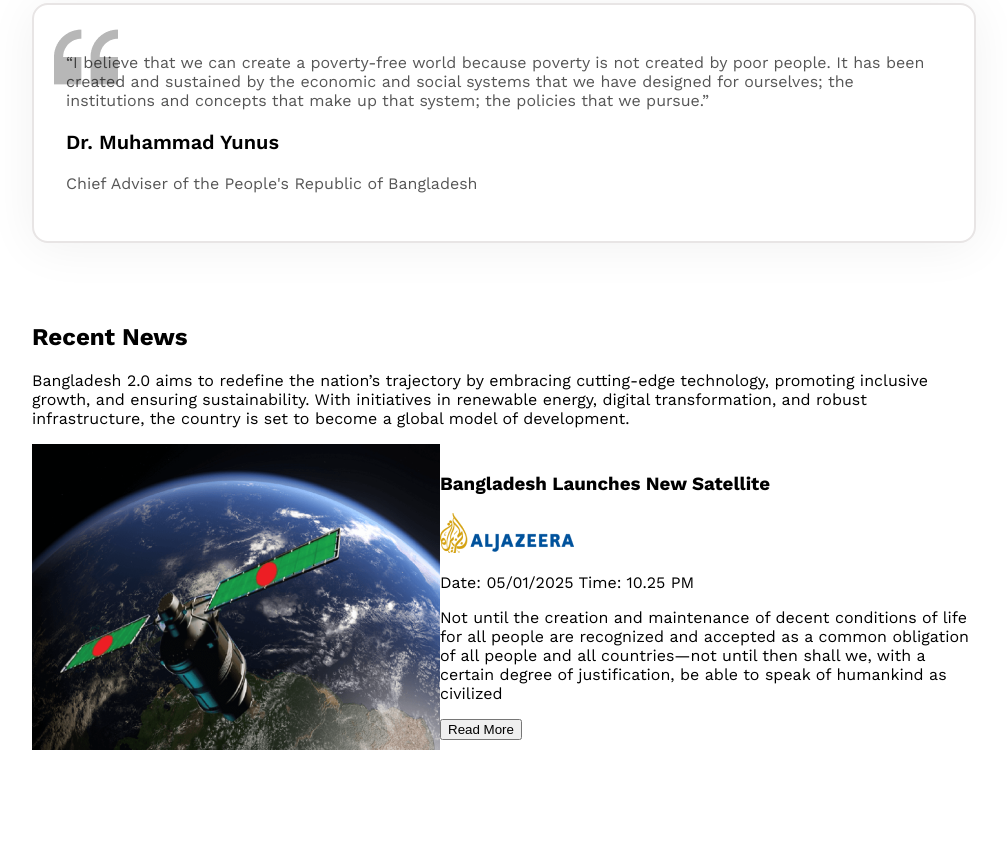
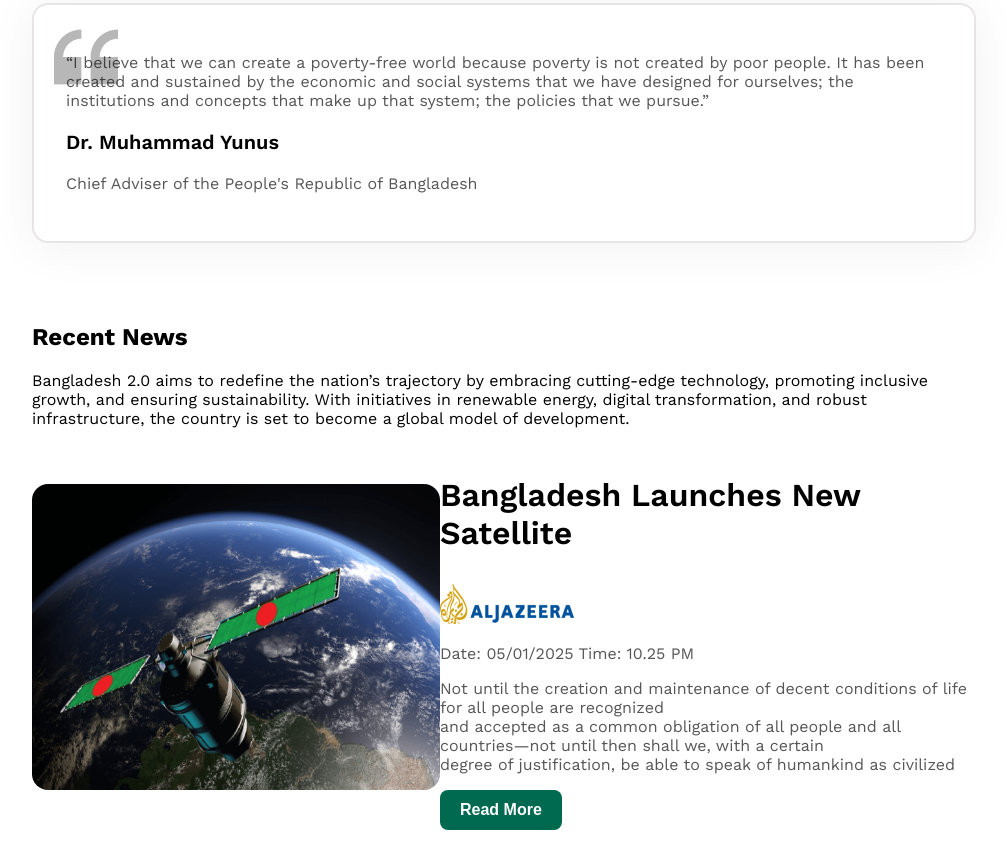
Before and after one commit to iqbalhossensayem/My-first-assignment, a plain HTML site: page index.html in a window 1280 px wide. Shown: the part 1460-2328 px from the top of the page, without its empty margins (136-1143 px from the left). Before the commit the page ends 2290 px from the top, so only its background shows below. Drawn offline with nearby package versions, Linux system fonts and the light colour scheme.

Commit message:
extra work in news portal

```diff
--- a/index.html
+++ b/index.html
@@ -84,15 +84,16 @@
                     development.</p>
             </div>
             <div class="news-portal">
-                <img src="assets/satelite.png" alt="satelite">
+                <img class="news-img" src="assets/satelite.png" alt="satelite">
                 <div class="news-info">
-                    <h3>Bangladesh Launches New Satellite</h3>
+                    <h3 class="news-heading">Bangladesh Launches New Satellite</h3>
                     <img src="assets/al-jazeera.png" alt="al-jazeera logo">
-                    <p>Date: 05/01/2025 Time: 10.25 PM</p>
-                    <p class="news-discription">Not until the creation and maintenance of decent conditions of life for all people are recognized
+                    <p class="date same-para">Date: 05/01/2025 Time: 10.25 PM</p>
+                    <p class="news-discription same-para">Not until the creation and maintenance of decent conditions of life for
+                        all people are recognized <br>
                         and accepted as a common obligation of all people and all countries—not until then shall we,
-                        with a certain degree of justification, be able to speak of humankind as civilized</p>
-                        <button>Read More</button>
+                        with a certain <br>degree of justification, be able to speak of humankind as civilized</p>
+                    <button class="read-more-btn vision-btn">Read More</button>
                 </div>
 
             </div>
--- a/style/style.css
+++ b/style/style.css
@@ -191,5 +191,22 @@ nav {
 .news-portal{
     display: flex;
     align-items:center;
-    justify-content: space-between;
+    justify-content: space-evenly;
+
 }
+.news-heading{
+    font-weight: 600;
+    font-size: 32px;
+}
+.date{
+    font-weight: 400;
+    font-size: 16px;
+
+}
+.read-more-btn{
+    background-color:#006A50 ;
+}
+.news-img{
+    border: none;
+    border-radius: 16px;
+}
```
